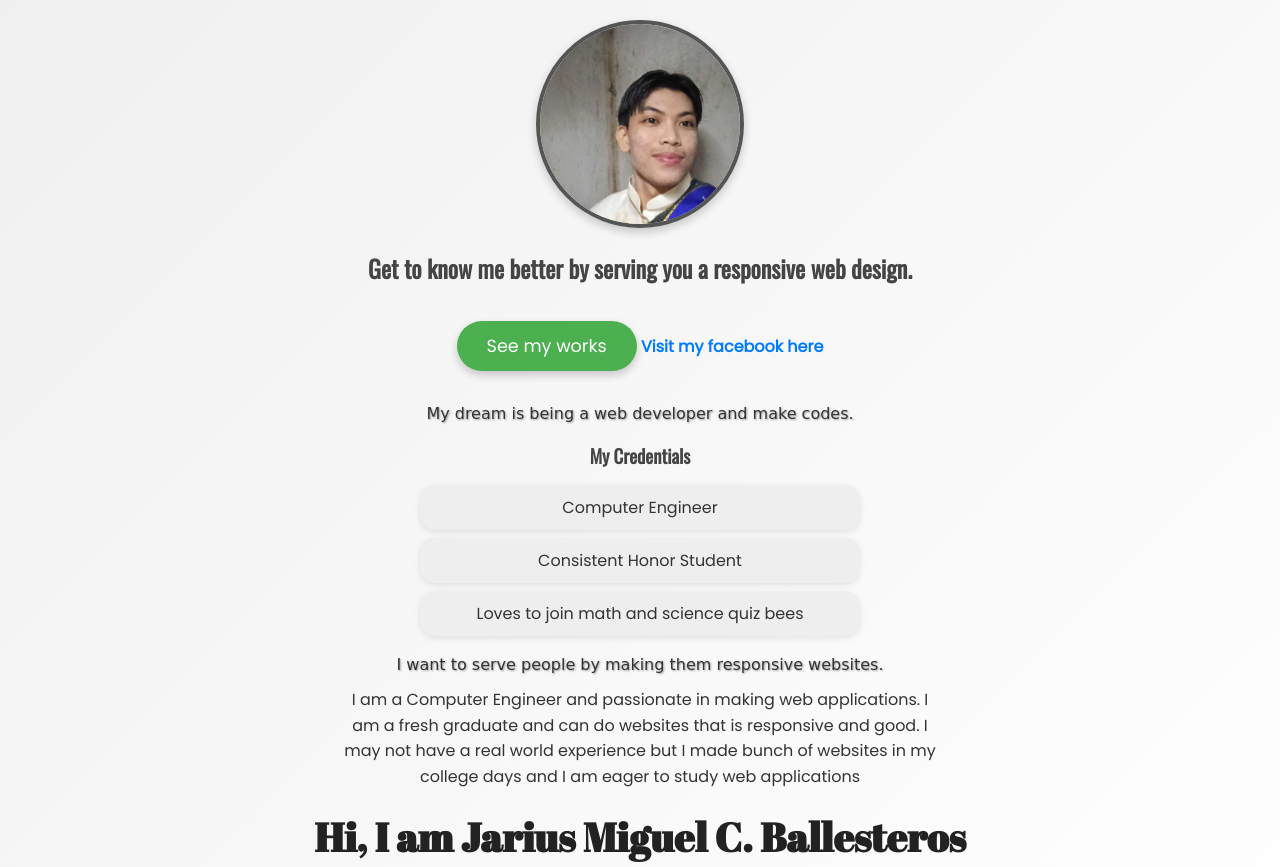
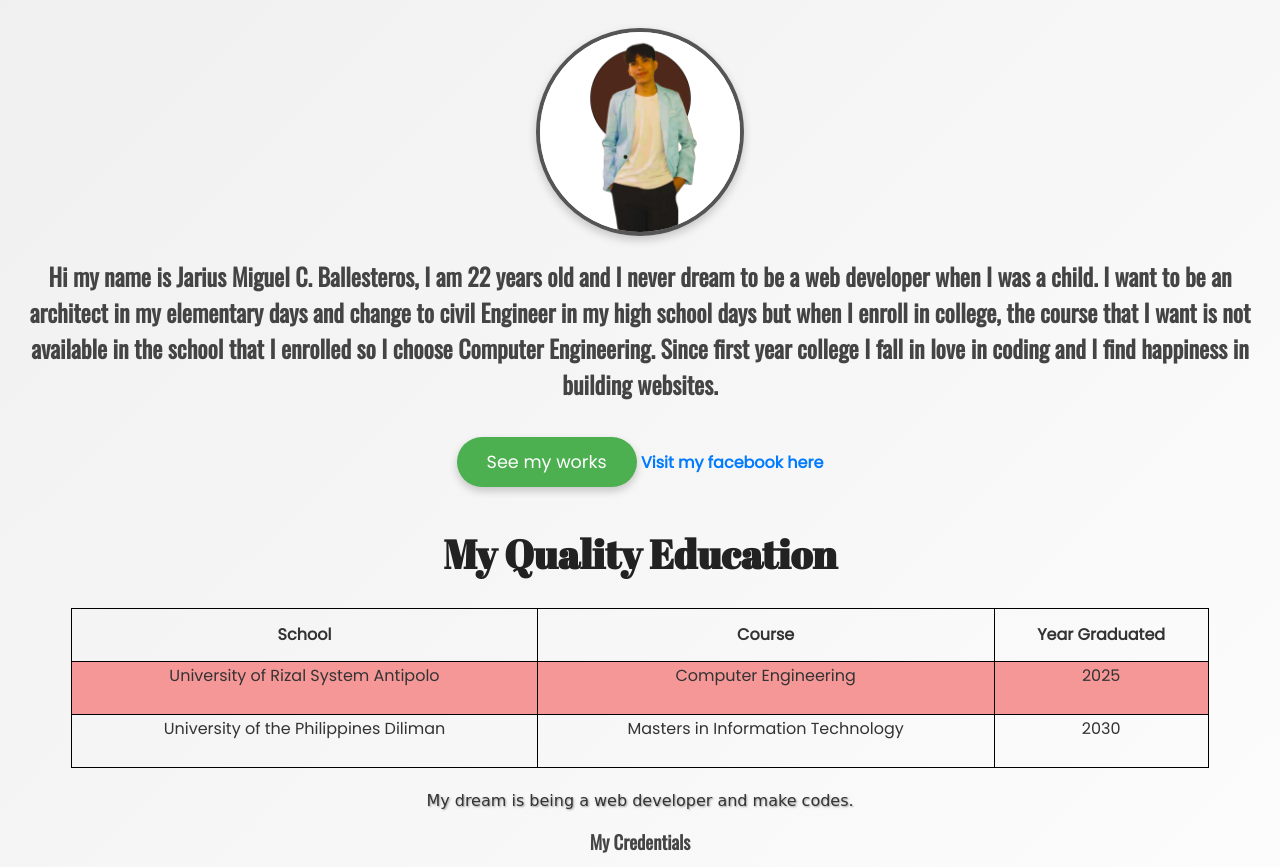
Before and after one commit to jariusismyname/Biograph, a plain HTML site: page index.html in a window 1280 px wide. Shown: the top 867 px of the page. Drawn offline with nearby package versions, Linux system fonts and the light colour scheme; some icons are missing; a web font is replaced by a local one.

Commit message:
add new features

```diff
--- a/index.html
+++ b/index.html
@@ -12,10 +12,31 @@
 
     <i class="fas fa-cloud"></i>
 
-<center><img src="me.jpg" alt=""></center>
-<h2>Get to know me better by serving you a responsive web design.</h2>
+<center><img src="me.png" alt=""></center>
+<h2>Hi my name is Jarius Miguel C. Ballesteros, I am 22 years old and I never dream to be a web developer when I was a child. I want to be an architect in my elementary days and change to civil Engineer in my high
+    school days but when I enroll in college, the course that I want is not available in the school that I enrolled so I choose Computer Engineering. Since first year college I fall in love in coding and I find happiness in building
+websites.</h2>
+</h2>
 <div class="button">See my works</div>
-<a style="cursor: hand" href="https://www.geeksforgeeks.org//////" class="example">Visit my facebook here</a>
+<a style="cursor: hand" href="https://www.facebook.com/jrsmiguel.catapangbllstrs//////" class="example">Visit my facebook here</a>
+<h1>My Quality Education</h4>
+<table>
+  <tr>
+    <th>School</th>
+    <th>Course</th>
+    <th>Year Graduated</th>
+  </tr>
+  <tr>
+    <td>University of Rizal System Antipolo</td>
+    <td>Computer Engineering</td>
+    <td>2025</td>
+  </tr>
+<tr>
+    <td>University of the Philippines Diliman</td>
+    <td>Masters in Information Technology</td>
+    <td>2030</td>
+  </tr>
+</table>
 <p class="font-effect-emboss">My dream is being a web developer and make codes.</p>
  <h3>My Credentials</h3>
  <ul>
--- a/style.css
+++ b/style.css
@@ -1,6 +1,6 @@
 /* Global Styles */
 body {
-    margin: 0;
+    margin: 2;
     padding: 0;
     font-family: 'Poppins', sans-serif;
     background: linear-gradient(135deg, #f0f0f0, #ffffff);
@@ -116,3 +116,30 @@ p {
         width: 90%;
     }
 }
+
+
+
+table,th,td {
+  position: auto;
+  /* left: 50%; */
+  /* align-self: center; */
+    border: 1px solid black;
+    border-collapse: collapse;
+}
+
+table {
+    width: 90%;
+    margin: 20px auto;
+}
+
+th{
+  height: 50px;
+}
+
+td{
+  text-align: center;
+  height: 50px;
+  vertical-align: top;
+}
+
+tr:nth-child(even) {background-color: #f69797;}
```
Also changed, not shown: me.jpg (deleted), me.png (added).
